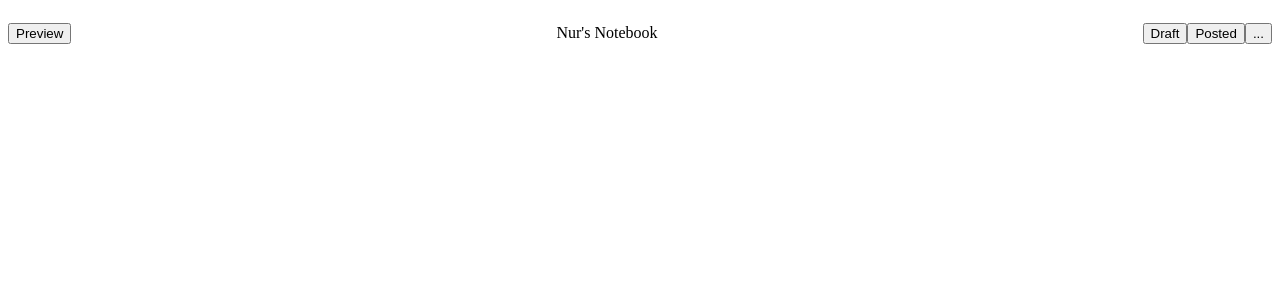
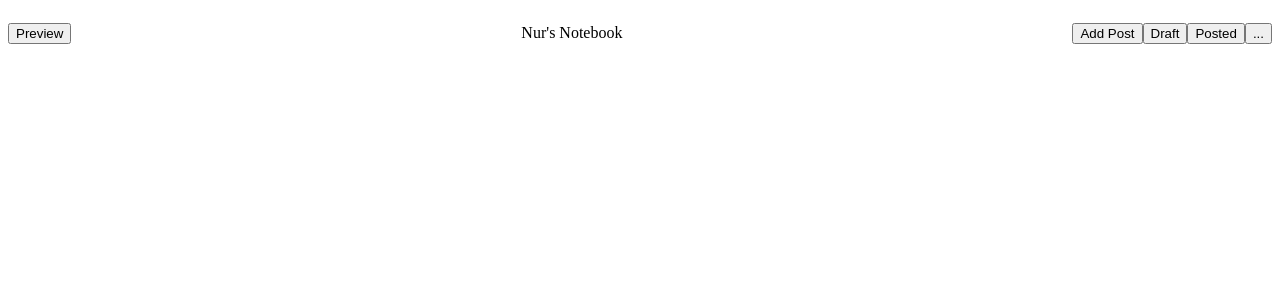
Before and after one commit to NurSalaam/journal, a React (Create React App) app: page / in a window 1280 px wide. Shown: the top 300 px of the page. Built offline with nearby package versions, Linux system fonts and the light colour scheme.

Commit message:
Add new button to Navbar

```diff
--- a/src/components/NavBar/navBar.tsx
+++ b/src/components/NavBar/navBar.tsx
@@ -1,4 +1,5 @@
 import React, { FC } from "react";
+import { useLocation } from "react-router-dom";
 import "./navBar.css";
 
 const NavBar: FC = () => {
@@ -10,6 +11,7 @@ const NavBar: FC = () => {
       <p id="nav-title">Nur's Notebook</p>
       <div id="post-actions">
         <div className="multi-btn-container">
+          <button className="btn-primary">Add Post</button>
           <button>Draft</button>
           <button>Posted</button>
         </div>
```
